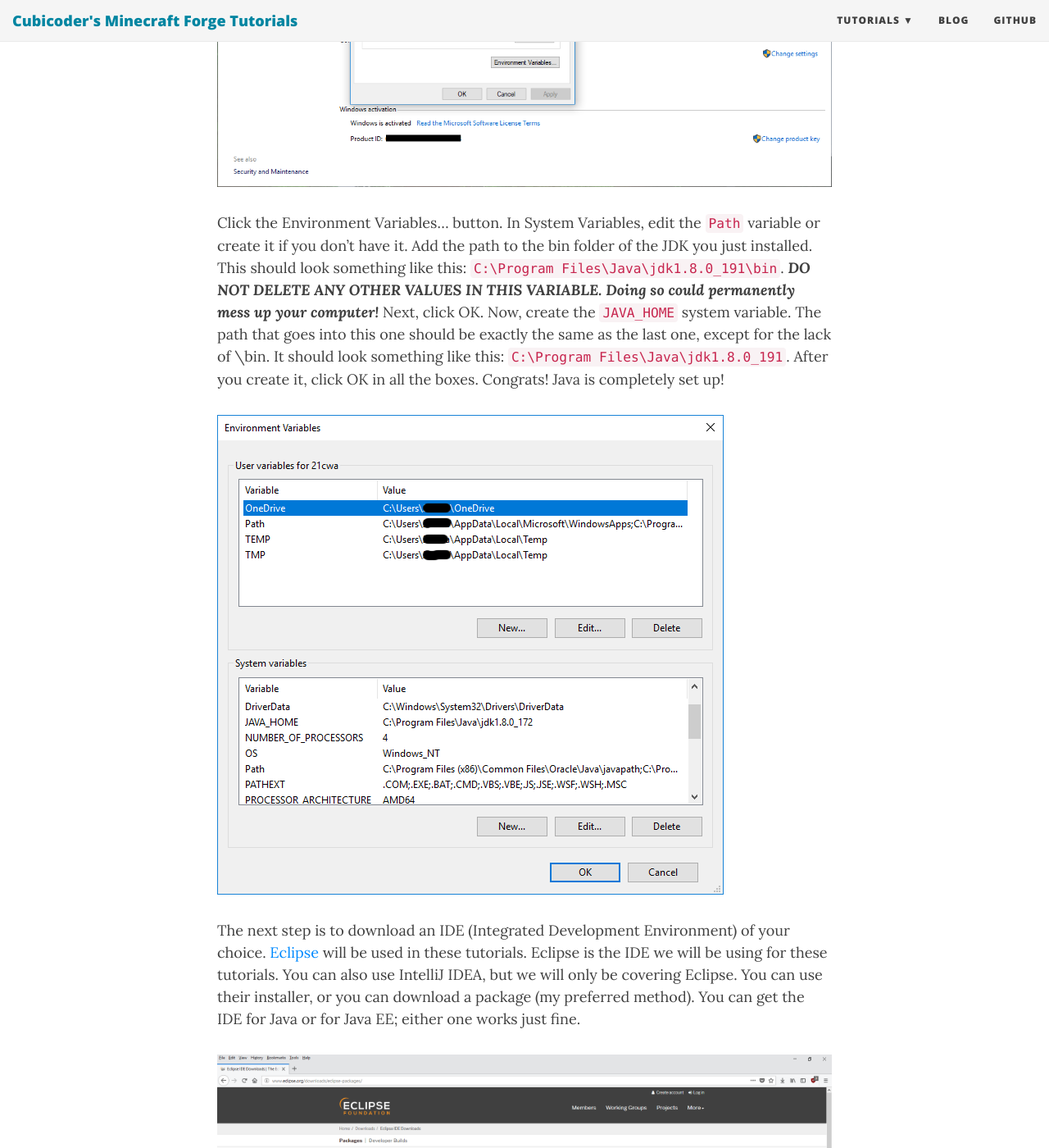
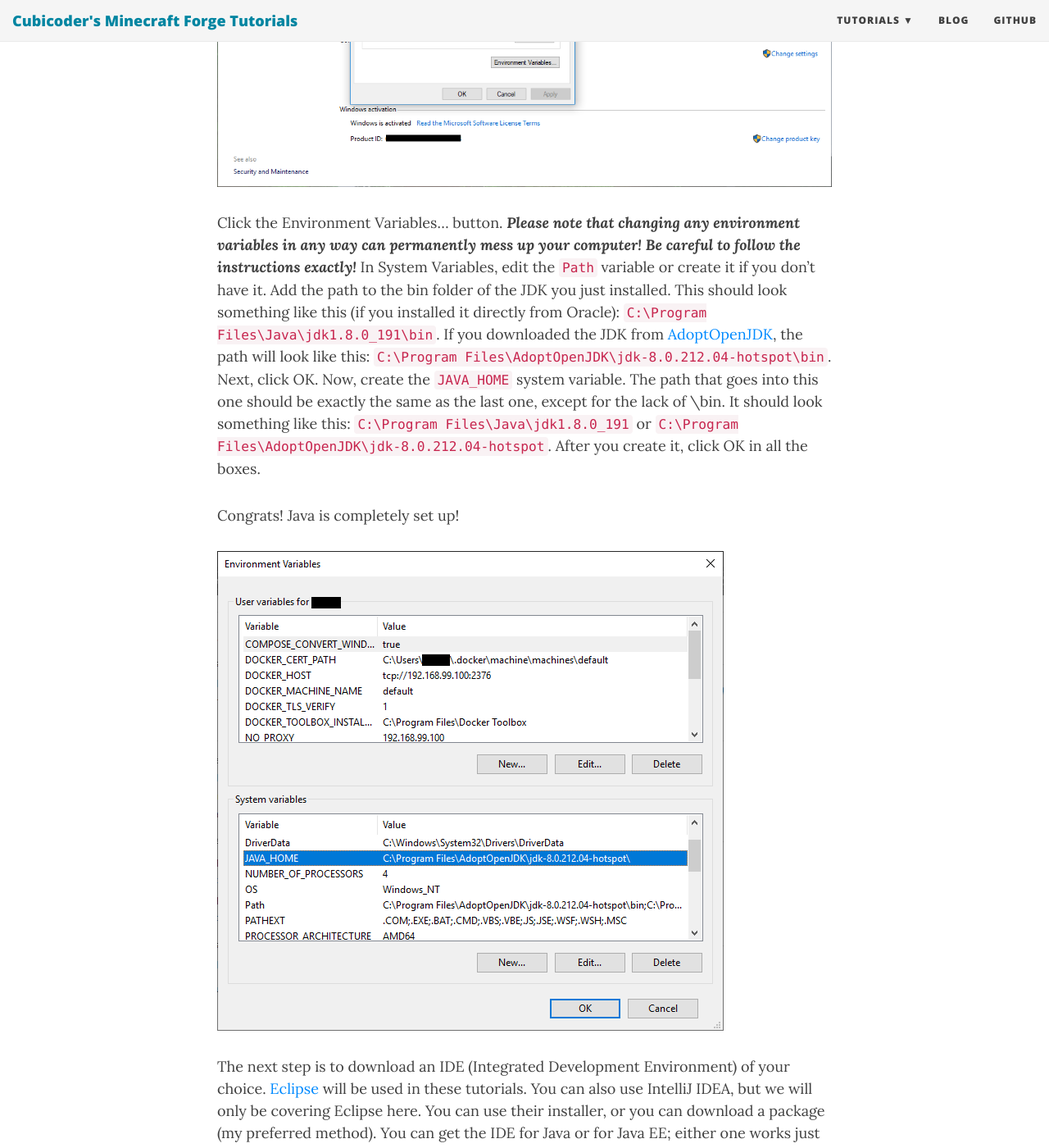
Before and after one commit to cubicoder/cubicoder.github.io, a Jekyll site: the page built from tutorials/1-12-2/2018-06-19-setting-up-the-development-environment.md, in a window 1280 px wide and 1400 px high, scrolled down 1860 px. Shown: the whole window at 82% size. Built offline with Jekyll 4.4.1, drawn with Linux system fonts in a browser that asks for light colours; nearby versions of some CDN libraries; comment, search, counter and statistics services are not loaded; some of the changed text lies outside the part shown.

Commit message:
Updated setup tutorial

```diff
--- a/tutorials/1-12-2/2018-06-19-setting-up-the-development-environment.md
+++ b/tutorials/1-12-2/2018-06-19-setting-up-the-development-environment.md
@@ -4,13 +4,13 @@
 date: 2018-06-19
 ---
 
-The first thing you'll need to get started is the latest JDK 8 (Java Development Kit 8). Download it from [Oracle](http://www.oracle.com/technetwork/java/javase/downloads/jdk8-downloads-2133151.html).
+The first thing you'll need to get started is the latest JDK 8 (Java Development Kit 8). Download it from [Oracle](http://www.oracle.com/technetwork/java/javase/downloads/jdk8-downloads-2133151.html) or [AdoptOpenJDK](https://adoptopenjdk.net).
 
 ![Downloading the JDK](/img/1setup/setup0.png)
 
 Follow the instructions in the installer.
 
-After the JDK finishes installing, you'll need to set the `Path` and `JAVA_HOME` environment variables (On Macs this rarely has to be done, just make sure you _only_ have java 8 installed). This tells Forge where you've installed Java. To do this (in Windows 10), right-click the start menu and go to System. Then, scroll down until you see System Info.
+After the JDK finishes installing, you'll need to set the `Path` and `JAVA_HOME` environment variables (On Macs this rarely has to be done, just make sure you _only_ have Java 8 installed). This tells Forge where you've installed Java. To do this (in Windows 10), right-click the start menu and go to System. Then, scroll down until you see System Info.
 
 ![System Info, Windows 10](/img/1setup/setup1.png)
 
@@ -18,21 +18,23 @@
 
 ![Advanced System Settings](/img/1setup/setup2.png)
 
-Click the Environment Variables... button. In System Variables, edit the `Path` variable or create it if you don't have it. Add the path to the bin folder of the JDK you just installed. This should look something like this: `C:\Program Files\Java\jdk1.8.0_191\bin`. ***DO NOT DELETE ANY OTHER VALUES IN THIS VARIABLE. Doing so could permanently mess up your computer!*** Next, click OK. Now, create the `JAVA_HOME` system variable. The path that goes into this one should be exactly the same as the last one, except for the lack of \bin. It should look something like this: `C:\Program Files\Java\jdk1.8.0_191`. After you create it, click OK in all the boxes. Congrats! Java is completely set up!
+Click the Environment Variables... button. ***Please note that changing any environment variables in any way can permanently mess up your computer! Be careful to follow the instructions exactly!*** In System Variables, edit the `Path` variable or create it if you don't have it. Add the path to the bin folder of the JDK you just installed. This should look something like this (if you installed it directly from Oracle): `C:\Program Files\Java\jdk1.8.0_191\bin`. If you downloaded the JDK from [AdoptOpenJDK](https://adoptopenjdk.net), the path will look like this: `C:\Program Files\AdoptOpenJDK\jdk-8.0.212.04-hotspot\bin`. Next, click OK. Now, create the `JAVA_HOME` system variable. The path that goes into this one should be exactly the same as the last one, except for the lack of \bin. It should look something like this: `C:\Program Files\Java\jdk1.8.0_191` or `C:\Program Files\AdoptOpenJDK\jdk-8.0.212.04-hotspot`. After you create it, click OK in all the boxes.
+
+Congrats! Java is completely set up!
 
 ![Environment Variables](/img/1setup/setup3.png)
 
-The next step is to download an IDE (Integrated Development Environment) of your choice. [Eclipse](http://www.eclipse.org/) will be used in these tutorials. Eclipse is the IDE we will be using for these tutorials. You can also use IntelliJ IDEA, but we will only be covering Eclipse. You can use their installer, or you can download a package (my preferred method). You can get the IDE for Java or for Java EE; either one works just fine.
+The next step is to download an IDE (Integrated Development Environment) of your choice. [Eclipse](http://www.eclipse.org/ide) will be used in these tutorials. You can also use IntelliJ IDEA, but we will only be covering Eclipse here. You can use their installer, or you can download a package (my preferred method). You can get the IDE for Java or for Java EE; either one works just fine.
 
 ![eclipse.org](/img/1setup/setup4.png)
 
-To install a package, simply [download the zip](http://www.eclipse.org/downloads/eclipse-packages/) and extract it to a folder of your choosing. Now that Eclipse is installed, let's install Forge!
+To install a package, simply [download the zip](https://www.eclipse.org/downloads/packages/) and extract it to a folder of your choosing. Now that Eclipse is installed, let's install Forge!
 
 ![Downloading Minecraft Forge MDK](/img/1setup/setup5.png)
 
 Download the latest [Minecraft Forge](http://files.minecraftforge.net/) MDK (Mod Development/Developer Kit) (**NOT the installer!**). Extract the zip to any directory. You'll need to edit two files in here before you can continue; one will update the version of Gradle and the other will update the MCP (Mod Coder Pack) mappings used for the source code of Minecraft.
 
-First, go to <MDK_dir>/gradle/wrapper, where <MDK_dir> is where you installed the MDK. In this folder you will find a file named gradle-wrapper.properties. Open this and change where it says "gradle-2.14-bin.zip" to "gradle-4.9-bin.zip" (under distributionUrl). Then go to the build.gradle file in your root MDK directory. Find where it says mappings="snapshot_XXXXXXXX", in the minecraft {} block of code. Change "snapshot_XXXXXXXX" to "stable_39". This is the latest and final version of mappings for 1.12.2. These steps are technically optional, but it is good practice to keep up-to-date with mappings, and using a newer version of Gradle will help speed up the build process and setup commands.
+First, go to `<MDK_dir>/gradle/wrapper`, where `<MDK_dir>` is where you installed the MDK. In this folder you will find a file named `gradle-wrapper.properties`. Open this and change where it says `gradle-2.14-bin.zip` to `gradle-4.9-bin.zip` (under `distributionUrl`). Then go to the `build.gradle` file in your root MDK directory. Find where it says `mappings="snapshot_XXXXXXXX"`, in the `minecraft {}` block of code. Change `"snapshot_XXXXXXXX"` to `"stable_39"`. This is the latest and final version of mappings for 1.12.2. These steps are technically optional, but it is good practice to keep up-to-date with mappings, and using a newer version of Gradle will help speed up the build process and setup commands.
 
 ![Updating Gradle](/img/1setup/setup12.png)
 
@@ -40,18 +42,18 @@
 
 Almost there! To finish setting up, we need to get your project into Eclipse. The easiest way to do that is by importing the project as a Gradle project. This allows you to run Gradle tasks directly from your IDE, meaning that you can build or set up your project, update the Forge version, and more, without touching the command line or leaving Eclipse!
 
-Create a new folder named "workspace" wherever, then copy the MDK you downloaded to a new folder inside of workspace. Name this folder whatever you would like your project to be named. Next, open up Eclipse and point the workspace to "workspace". In Eclipse, go to File > Import... > Gradle > Existing Gradle Project. Enter the directory of your project and click Finish.
+Create a new folder named `workspace` wherever, then copy the MDK you downloaded to a new folder inside of `workspace`. Name this folder whatever you would like your project to be named. Next, open up Eclipse and point the workspace to your workspace folder. In Eclipse, go to `File > Import... > Gradle > Existing Gradle Project`. Enter the directory of your project and click Finish.
 
 ![Importing Gradle project](/img/1setup/setup14.png)
 
-A window should pop up with all the Gradle tasks for this project. However, we need to make sure that Eclipse is configured to use the JDK, because it uses the JRE by default (for some reason). To change this, go to Window > Preferences > Java > Installed JREs. Click Add... > Standard VM and enter the path of the JDK (usually `C:\Program Files\Java\jdk1.8.0_191`). Click Finish to add the JDK and make sure it is selected. You can remove the JRE if you want.
+A window should pop up with all the Gradle tasks for this project. However, we need to make sure that Eclipse is configured to use the JDK, because it uses the JRE by default (for some reason). To change this, go to `Window > Preferences > Java > Installed JREs`. Click `Add... > Standard VM` and enter the path of the JDK (usually `C:\Program Files\Java\jdk1.8.0_191`). Click Finish to add the JDK and make sure it is selected. You can remove the old JRE if you want.
 
 ![Adding the JDK](/img/1setup/setup16.png)
 
-Click Apply, then, in Preferences, go to Java > Installed JREs > Execution Environments. Under JavaSE-1.8, select the JDK you just added.
+Click Apply, then, in Preferences, go to `Java > Installed JREs > Execution Environments`. Under JavaSE-1.8, select the JDK you just added.
 
 ![More JDK](/img/1setup/setup17.png)
 
 ![Running Gradle tasks](/img/1setup/setup15.png)
 
-Just run the `setupDecompWorkspace` and `eclipse` tasks by double-clicking on them. Finally, select the project and press F5 to refresh it. (You can also delete the example mod package and everything in the `src/main/resources` folder.) That's it! You have a functional workspace for developing Minecraft mods!
+Just run the `setupDecompWorkspace` and `eclipse` tasks by double-clicking on them. Finally, select the project and press F5 to refresh it. (You can also delete the example mod package and everything in the `src/main/resources` folder.) To run Minecraft, go to `Run > Run Configurations... > Java Application`, and double click the configuration ending in `_Client`. After the first run, it should automatically run it when you click the green run icon. And that's it! You have a functional workspace for developing Minecraft mods!
```
Also changed, not shown: img/1setup/setup12.png, img/1setup/setup3.png.
